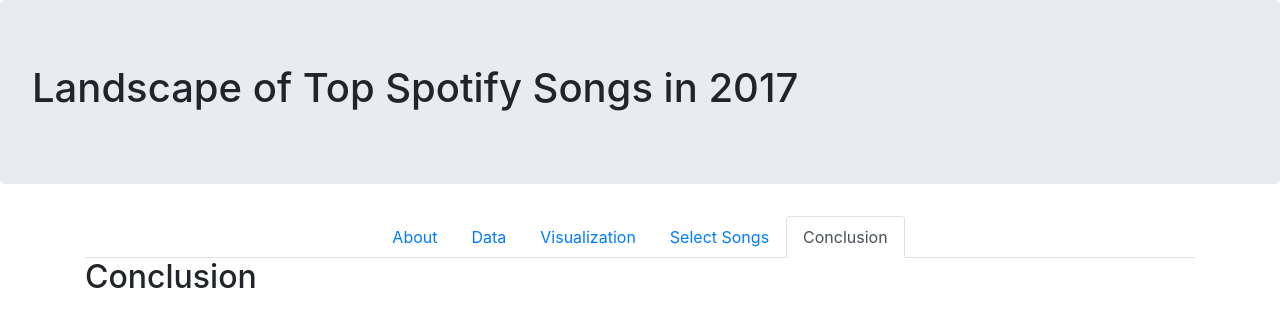
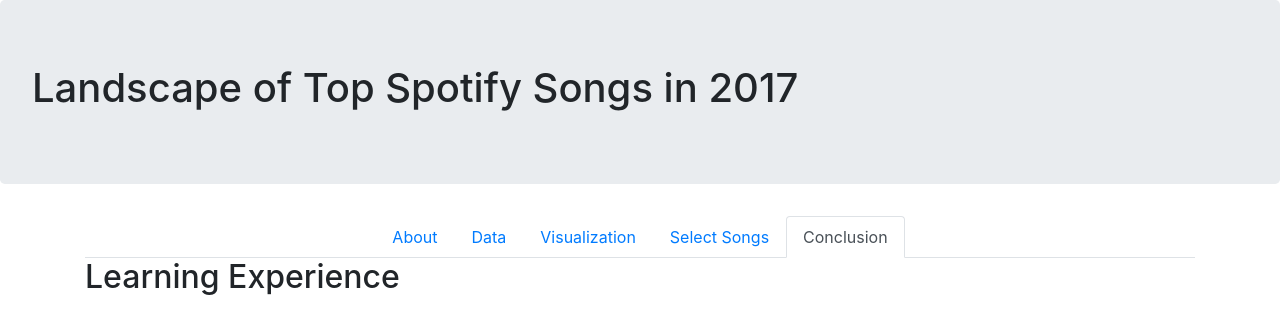
Before and after one commit to imsteev/05839-midterm-project, a Flask app: page / in a window 1280 px wide, after a click on "Conclusion". Shown: the top 334 px of the page. Run offline with Flask 2, Linux system fonts and the light colour scheme; parts of the project's set-up code (start-up, migrations or seed data) failed here and were passed over; some libraries are stand-ins or nearby versions.

Commit message:
update conclusion header

```diff
--- a/templates/conclusion.html
+++ b/templates/conclusion.html
@@ -1,3 +1,3 @@
 <div class='conclusion'>
-    <h2>Conclusion</h2>
+    <h2>Learning Experience</h2>
 </div>
```
